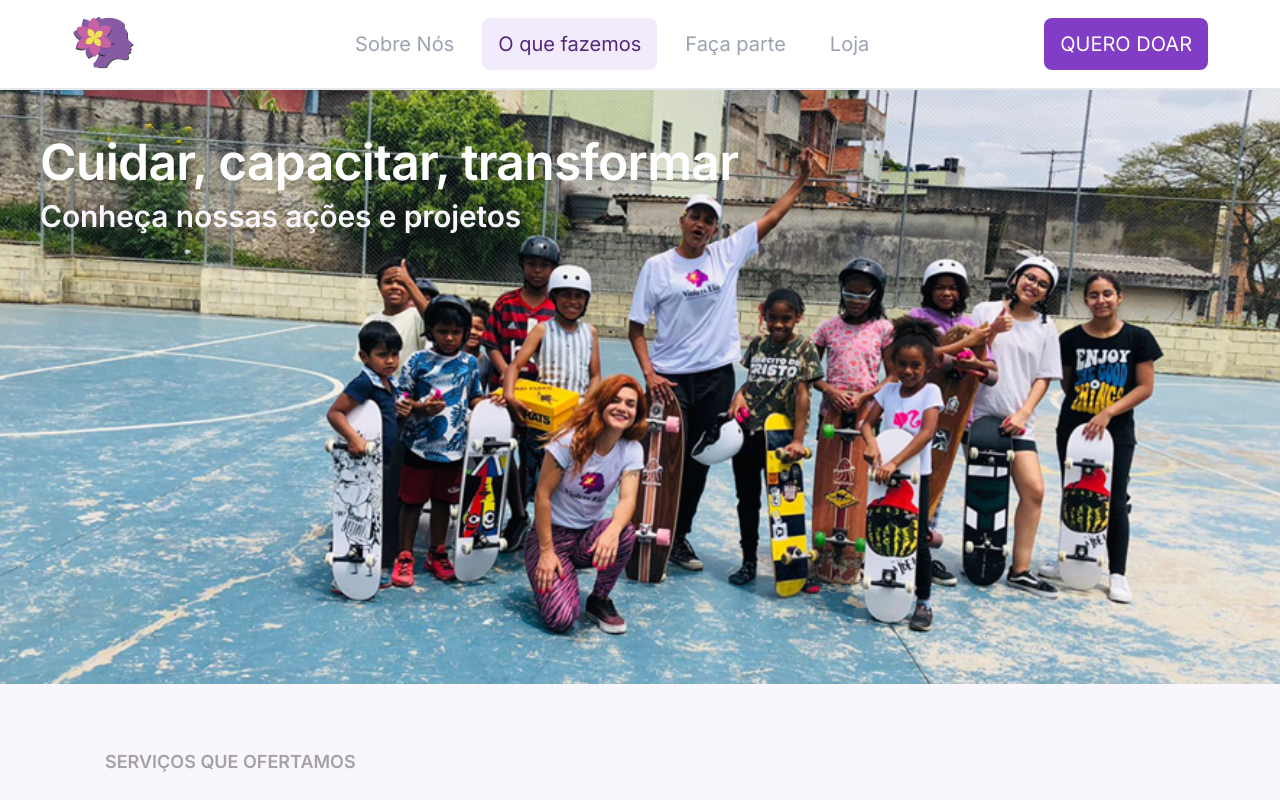
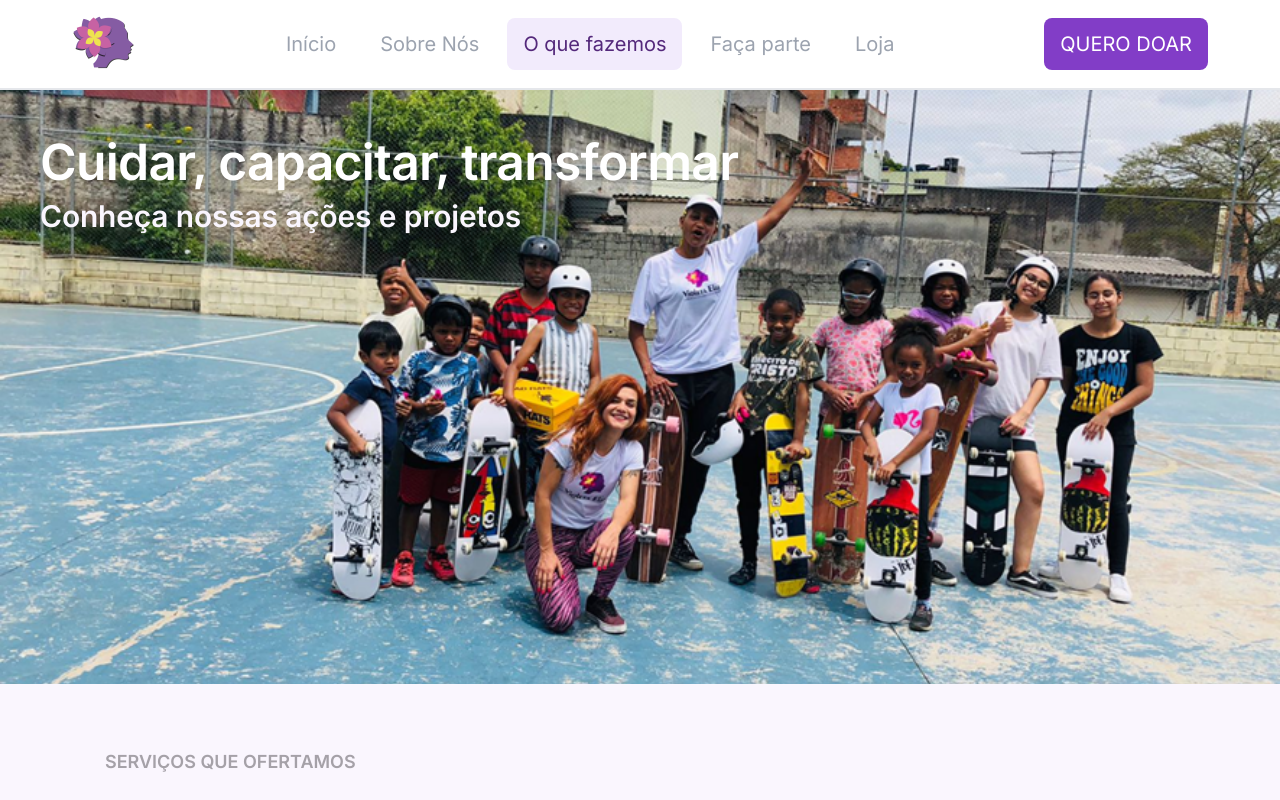
Before and after one commit to Projeto-FrontEnd-Fusion/Aceve-website-development, a Next.js app: page /o-que-fazemos in a window 1280 px wide. Shown: the top 800 px of the page. Built offline with nearby package versions, Linux system fonts and the light colour scheme; a web font is replaced by a local one.

Commit message:
fix: fix children element on TopBarNavigation component

```diff
--- a/src/components/Menu/TopBarNavigation.tsx
+++ b/src/components/Menu/TopBarNavigation.tsx
@@ -18,7 +18,9 @@ export const Header = () => {
         <nav className="hidden mobileXLarger:flex">
           <ul className="flex items-center gap-3 max-sm:gap-6 md:mr-1">
             <li>
-              <NavigationLink href="/" className={linkClasses} />
+              <NavigationLink href="/" className={linkClasses}>
+                Início
+              </NavigationLink>
             </li>
             <li>
               <NavigationLink href="/sobre-nos" className={linkClasses}>
```
